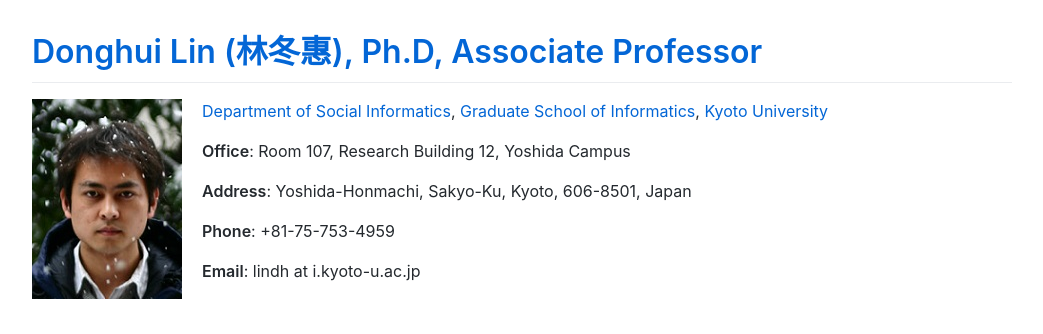
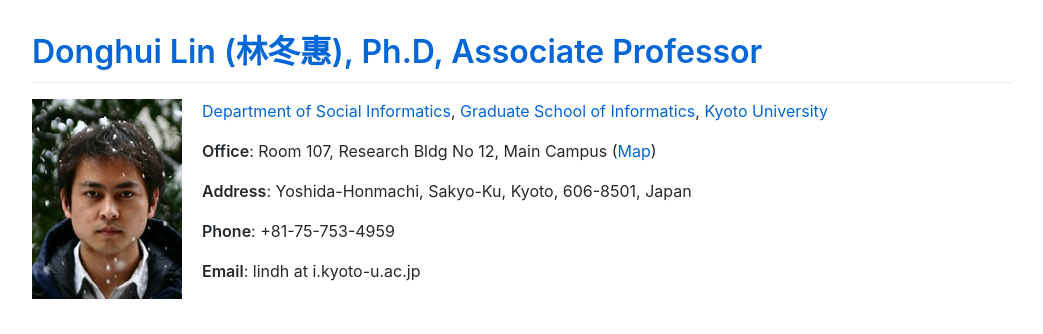
Before and after one commit to lindh/lindh.github.io, a Jekyll site: the page built from index.md, in a window 1280 px wide and 900 px high. Shown: the top 334 px of the window, without its empty margins (118-1161 px from the left). Built offline with Jekyll 4.4.1, drawn with Linux system fonts in a browser that asks for light colours; comment, search, counter and statistics services are not loaded.

Commit message:
Update index.md

```diff
--- a/index.md
+++ b/index.md
@@ -6,7 +6,7 @@ layout: default
 
    [Department of Social Informatics](http://www.soc.i.kyoto-u.ac.jp/en/), [Graduate School of Informatics](http://www.i.kyoto-u.ac.jp/en/), [Kyoto University](https://www.kyoto-u.ac.jp/en/)
 
-   **Office**: Room 107, Research Building 12, Yoshida Campus
+   **Office**: Room 107, Research Bldg No 12, Main Campus ([Map](https://www.kyoto-u.ac.jp/en/access/main-campus-map.html))
 
    **Address**: Yoshida-Honmachi, Sakyo-Ku, Kyoto, 606-8501, Japan
 
```
